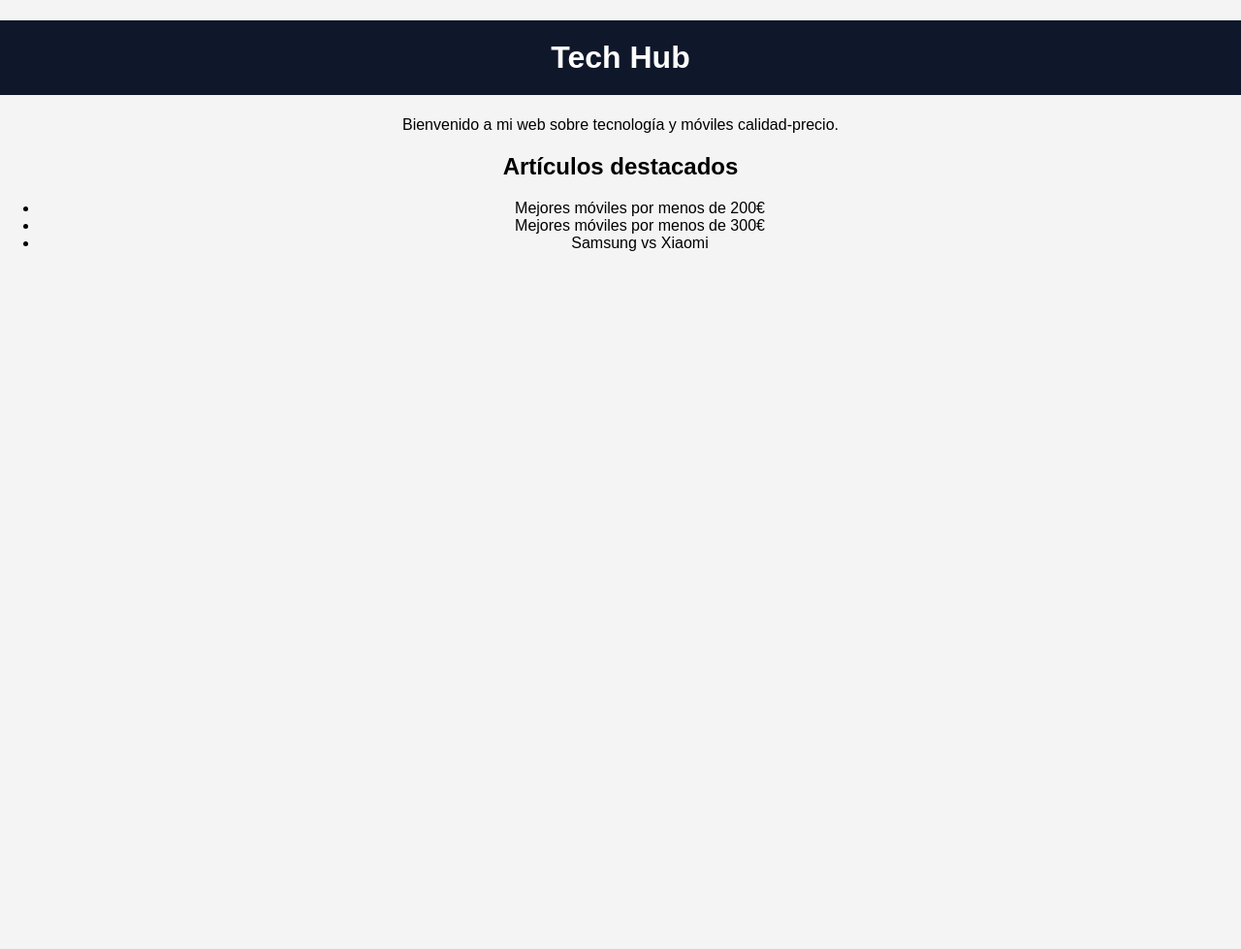
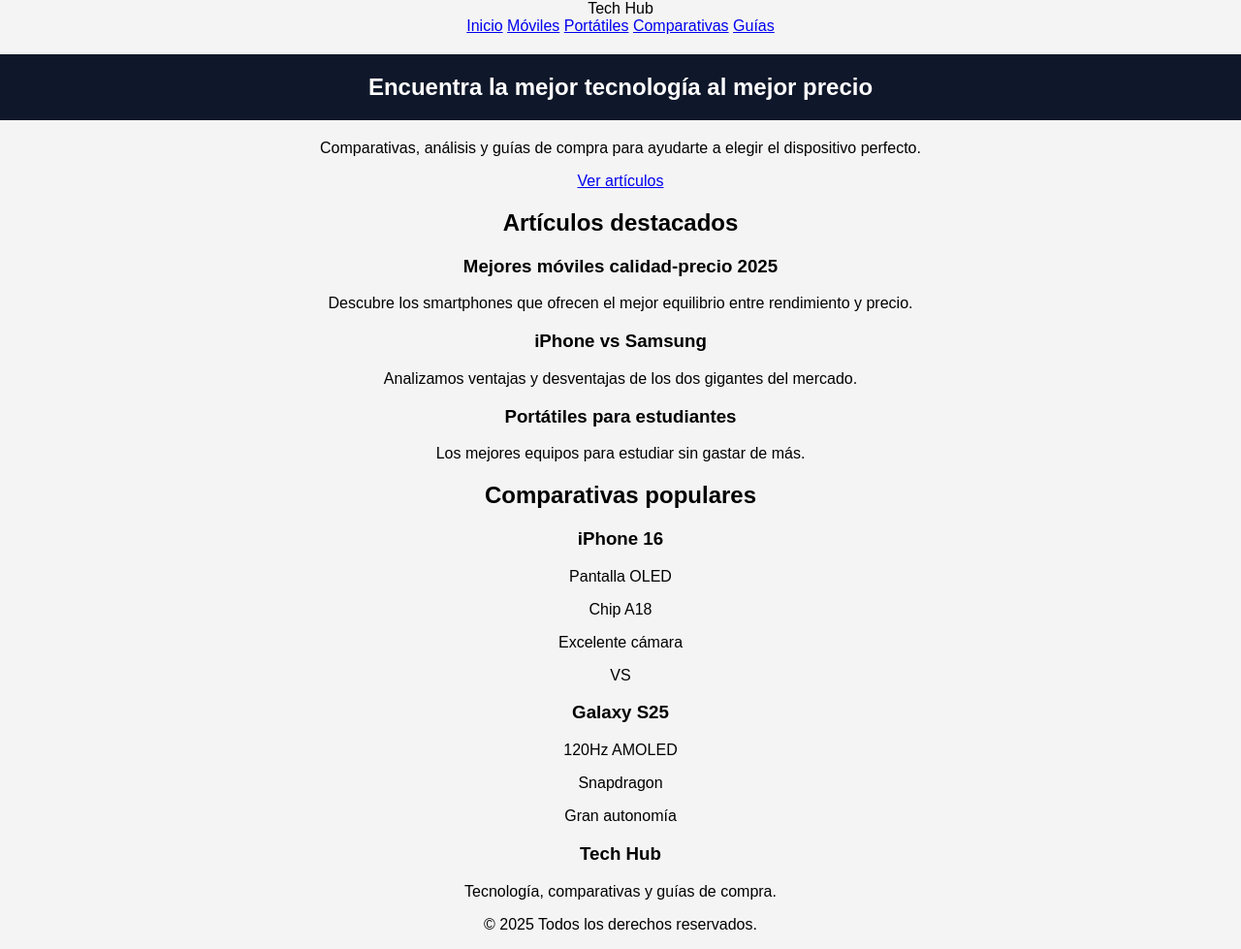
Before and after one commit to sergiovillegasr-create/tech-hub, a plain HTML site: page index.html in a window 1280 px wide. Shown: the whole page at 97% size. Before the commit the page ends 800 px from the top, so only its background shows below. Drawn offline with Linux system fonts and the light colour scheme.

Commit message:
Update index.html

```diff
--- a/index.html
+++ b/index.html
@@ -1,21 +1,123 @@
 <!DOCTYPE html>
 <html lang="es">
 <head>
-    <meta charset="UTF-8">
-    <meta name="viewport" content="width=device-width, initial-scale=1.0">
-    <title>Tech Hub</title>
-    <link rel="stylesheet" href="style.css">
+<meta charset="UTF-8">
+<meta name="viewport" content="width=device-width, initial-scale=1.0">
+
+<title>Tech Hub | Tecnología, móviles y comparativas</title>
+
+<link rel="stylesheet" href="style.css">
+
+<link href="https://fonts.googleapis.com/css2?family=Poppins:wght@300;400;500;600;700&display=swap" rel="stylesheet">
+
 </head>
 <body>
-    <h1>Tech Hub</h1>
-    <p>Bienvenido a mi web sobre tecnología y móviles calidad-precio.</p>
+
+<header>
+    <div class="logo">
+        Tech Hub
+    </div>
+
+    <nav>
+        <a href="#">Inicio</a>
+        <a href="#">Móviles</a>
+        <a href="#">Portátiles</a>
+        <a href="#">Comparativas</a>
+        <a href="#">Guías</a>
+    </nav>
+</header>
+
+<section class="hero">
+
+    <div class="hero-content">
+        <h1>Encuentra la mejor tecnología al mejor precio</h1>
+
+        <p>
+            Comparativas, análisis y guías de compra para ayudarte
+            a elegir el dispositivo perfecto.
+        </p>
+
+        <a href="#" class="btn">
+            Ver artículos
+        </a>
+    </div>
+
+</section>
+
+<section class="featured">
 
     <h2>Artículos destacados</h2>
 
-    <ul>
-        <li>Mejores móviles por menos de 200€</li>
-        <li>Mejores móviles por menos de 300€</li>
-        <li>Samsung vs Xiaomi</li>
-    </ul>
+    <div class="cards">
+
+        <div class="card">
+            <h3>Mejores móviles calidad-precio 2025</h3>
+            <p>
+                Descubre los smartphones que ofrecen el mejor equilibrio
+                entre rendimiento y precio.
+            </p>
+        </div>
+
+        <div class="card">
+            <h3>iPhone vs Samsung</h3>
+            <p>
+                Analizamos ventajas y desventajas de los dos gigantes
+                del mercado.
+            </p>
+        </div>
+
+        <div class="card">
+            <h3>Portátiles para estudiantes</h3>
+            <p>
+                Los mejores equipos para estudiar sin gastar de más.
+            </p>
+        </div>
+
+    </div>
+
+</section>
+
+<section class="comparison">
+
+    <h2>Comparativas populares</h2>
+
+    <div class="comparison-box">
+
+        <div>
+            <h3>iPhone 16</h3>
+            <p>Pantalla OLED</p>
+            <p>Chip A18</p>
+            <p>Excelente cámara</p>
+        </div>
+
+        <div class="vs">
+            VS
+        </div>
+
+        <div>
+            <h3>Galaxy S25</h3>
+            <p>120Hz AMOLED</p>
+            <p>Snapdragon</p>
+            <p>Gran autonomía</p>
+        </div>
+
+    </div>
+
+</section>
+
+<footer>
+
+    <h3>Tech Hub</h3>
+
+    <p>
+        Tecnología, comparativas y guías de compra.
+    </p>
+
+    <p>
+        © 2025 Todos los derechos reservados.
+    </p>
+
+</footer>
+
 </body>
 </html>
```
